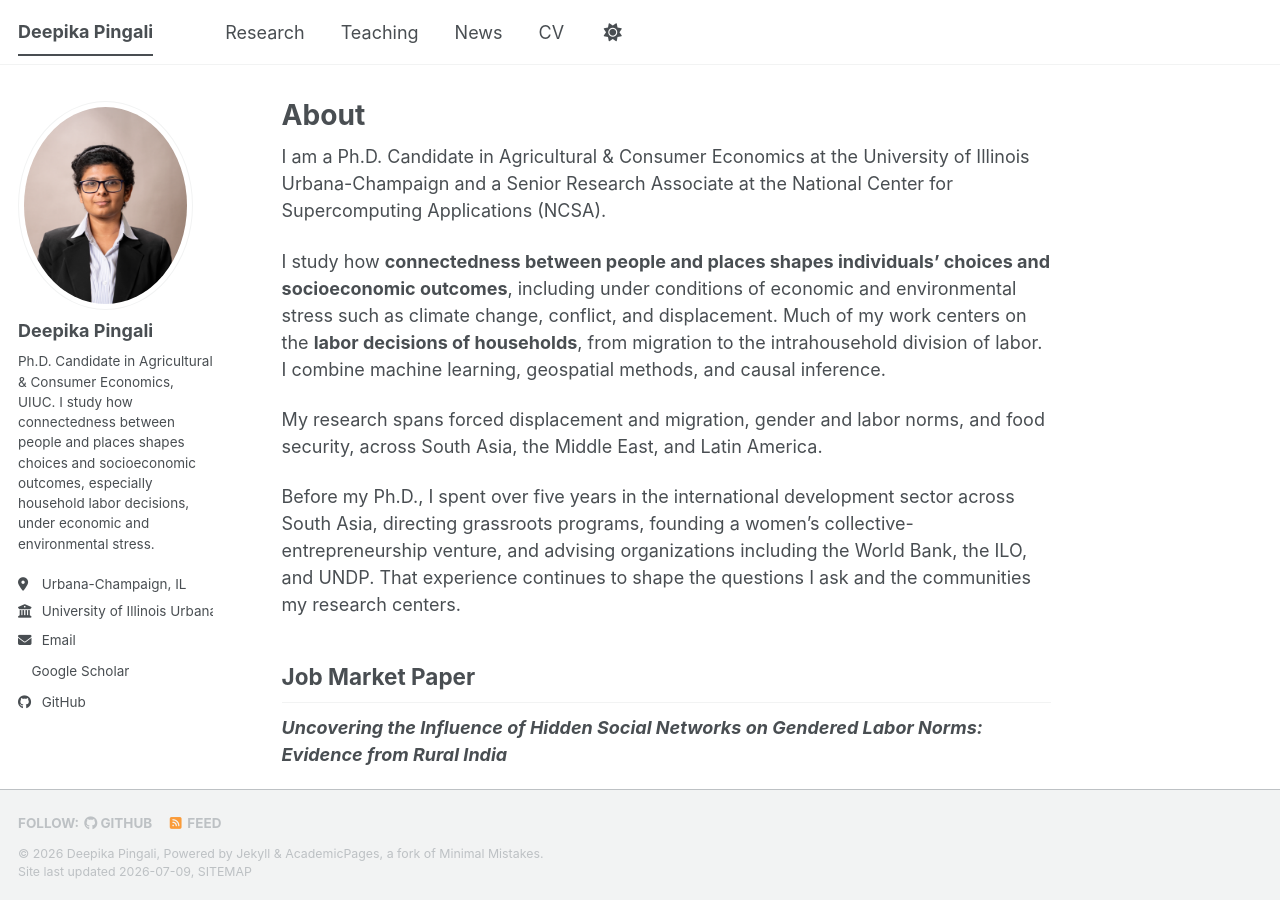
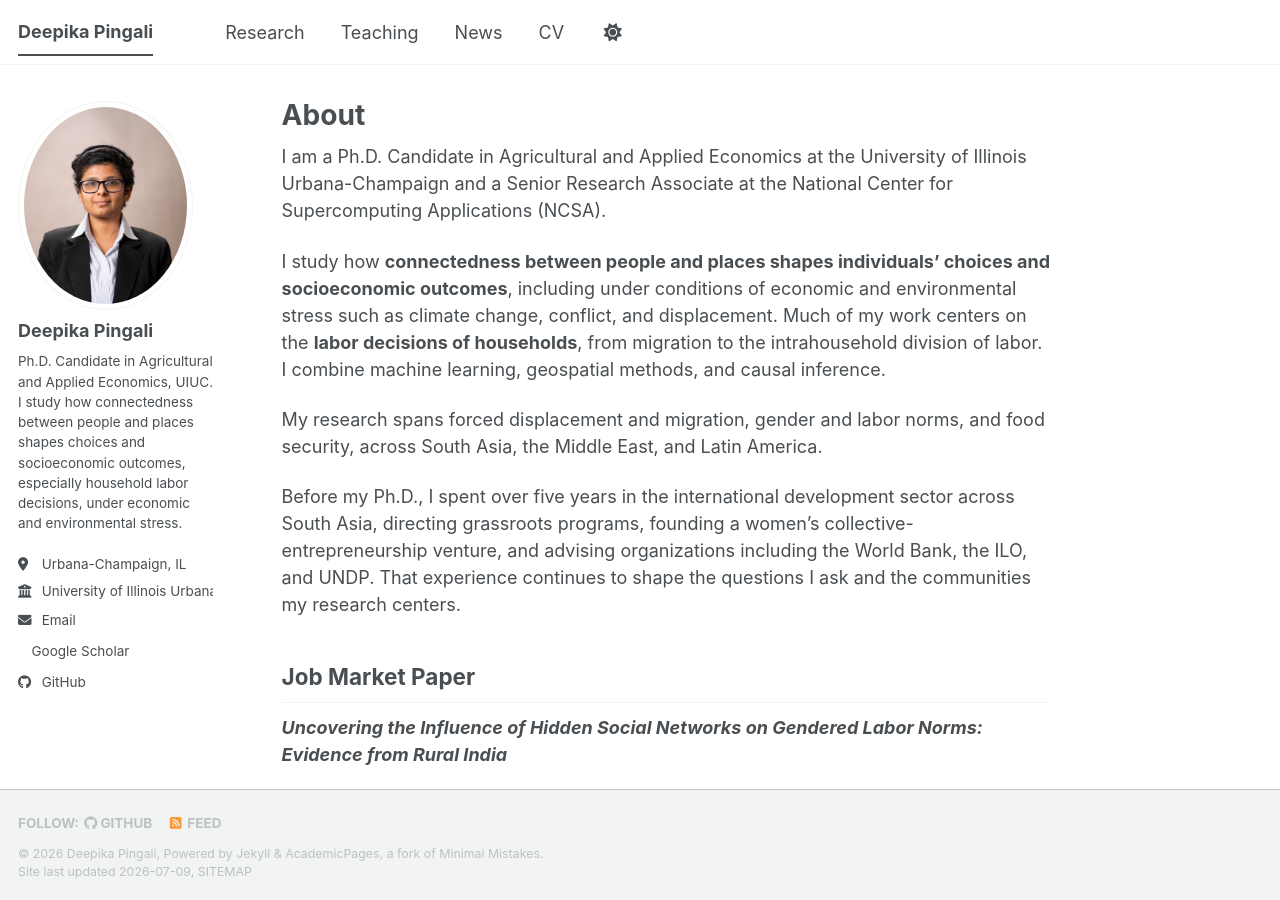
Before and after one commit to DeepikaPingali/deepikapingali.github.io, a Jekyll site: the page built from _pages/about.md, in a window 1280 px wide and 900 px high. Built offline with Jekyll 4.4.1, drawn with Linux system fonts in a browser that asks for light colours; a style sheet for code colours, icons or effects is not loaded.

Commit message:
Correct PhD program name to Agricultural and Applied Economics

```diff
--- a/_config.yml
+++ b/_config.yml
@@ -24,7 +24,7 @@ repository               : "DeepikaPingali/deepikapingali.github.io"
 author:
   name: "Deepika Pingali"
   avatar: "profile.png"          # upload your photo to images/profile.png
-  bio: "Ph.D. Candidate in Agricultural &amp; Consumer Economics, UIUC. I study how connectedness between people and places shapes choices and socioeconomic outcomes, especially household labor decisions, under economic and environmental stress."
+  bio: "Ph.D. Candidate in Agricultural and Applied Economics, UIUC. I study how connectedness between people and places shapes choices and socioeconomic outcomes, especially household labor decisions, under economic and environmental stress."
   location: "Urbana-Champaign, IL"
   employer: "University of Illinois Urbana-Champaign"
   email: "dsp7@illinois.edu"
--- a/_pages/about.md
+++ b/_pages/about.md
@@ -7,7 +7,7 @@ redirect_from:
   - /about.html
 ---
 
-I am a Ph.D. Candidate in Agricultural &amp; Consumer Economics at the University of Illinois Urbana-Champaign and a Senior Research Associate at the National Center for Supercomputing Applications (NCSA).
+I am a Ph.D. Candidate in Agricultural and Applied Economics at the University of Illinois Urbana-Champaign and a Senior Research Associate at the National Center for Supercomputing Applications (NCSA).
 
 I study how **connectedness between people and places shapes individuals' choices and socioeconomic outcomes**, including under conditions of economic and environmental stress such as climate change, conflict, and displacement. Much of my work centers on the **labor decisions of households**, from migration to the intrahousehold division of labor. I combine machine learning, geospatial methods, and causal inference.
 
```
